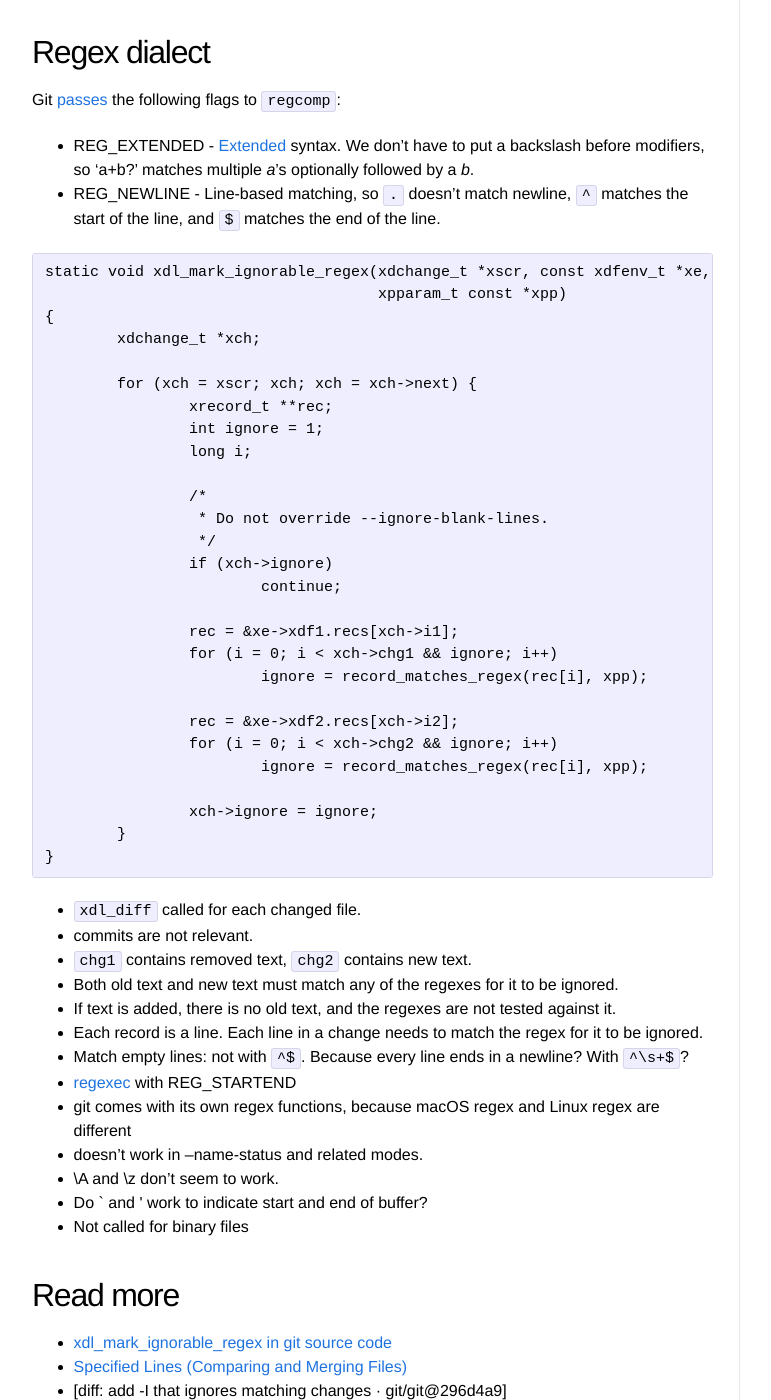
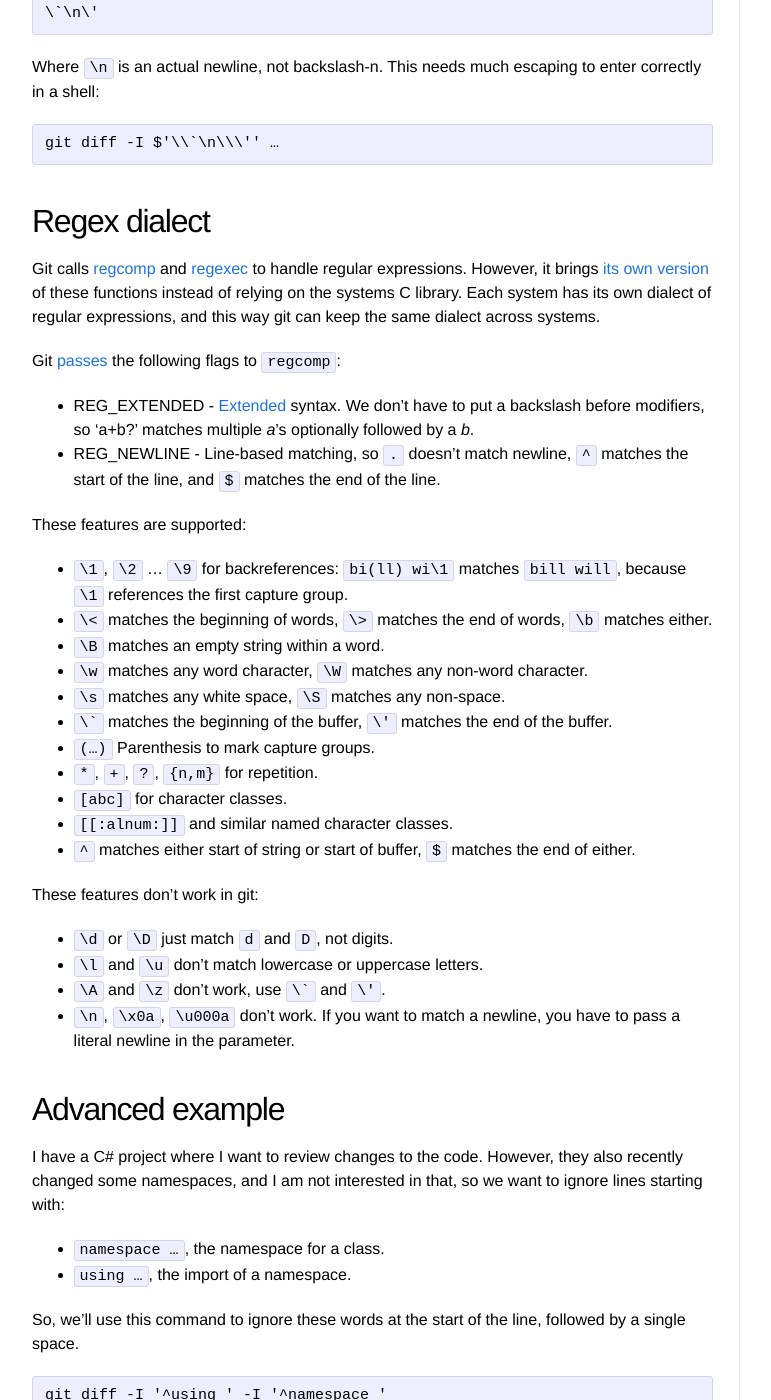
Before and after one commit to Sjord/Sjord.github.io, a Jekyll site: the page built from _posts/2021-09-09-how-does-git-diff-ignore-matching-lines-work.md, in a window 1280 px wide and 1400 px high, scrolled down 2320 px. Shown: the whole window, without its empty margins (108-879 px from the left). Built offline with Jekyll 4.4.1, drawn with Linux system fonts in a browser that asks for light colours; some of the changed text lies outside the part shown.

Commit message:
It's not consecutive lines

````diff
--- a/_posts/2021-09-09-how-does-git-diff-ignore-matching-lines-work.md
+++ b/_posts/2021-09-09-how-does-git-diff-ignore-matching-lines-work.md
@@ -9,9 +9,11 @@
 
 Git diff shows the differences in files between two commits. Instead of showing all differences, it can omit some differences and show only interesting changes. For example, `--ignore-all-space` or `-w` omits differences in white space. Additionally, it is possibly to specify which differences to ignore, by specifying one or more regular expressions with `--ignore-matching-lines` (`-I`).
 
-A difference is only ignored when both the removed lines and the added lines match at least one of the supplied regular expressions.
+A difference is only ignored when both the removed lines and the added lines match at least one of the supplied regular expressions. The set of consecutive lines that are removed and added is checked against each regex. If all lines match, this difference is not shown. This is reevaluated for each set of consecutive lines. Commits don't matter here; the diff is taken between the old version and the new version.
 
-## Example
+The `--ignore-matching-lines` and other similar flags only work when git is actually comparing the content of the files. When passing `--name-only` or `--name-status`, git only determines whether files are changed without looking at their contents. The ignore flags don't do anything in that case. They also don't affect binary files.
+
+## Simple example
 
 We have this text file:
 
@@ -58,14 +60,13 @@
 An empty line cannot be matched with `^$`. `^` matches both the beginning of the line and the beginning of the buffer. Similarly, `$` matches both the end of the line as the end of the buffer. All changed lines end in a newline, just before the end of the buffer. This means that `^$` matches every changed line. The newline at the end starts a new line, and is immediately followed by the end of the buffer.
 
 ```
-His bill will hold more than his belican,\n
-                                           ↑
-                                           ^ matches because \n starts a new line
-                                           $ matches because the buffer ends here
-
+… his belican,\n
+                ↑
+                ^ matches because \n starts a new line
+                $ matches because the buffer ends here
 ```
 
-To match more precisely, we can use <code class="language-plaintext highlighter-rouge">\`</code> to match the start of the buffer, and `\'` to match the end of the buffer. An empty line can thus be matched with:
+To match more precisely, we can use ``\` `` to match the start of the buffer, and `\'` to match the end of the buffer. An empty line can thus be matched with:
 
     \`\n\'
 
@@ -75,62 +76,72 @@
 
 ## Regex dialect
 
+Git calls [regcomp](https://man7.org/linux/man-pages/man3/regcomp.3.html) and [regexec](https://man7.org/linux/man-pages/man3/regcomp.3.html) to handle regular expressions. However, it brings [its own version](https://github.com/git/git/tree/55194925e62b34a3f62b31034f73a6bcfb063bc5/compat/regex) of these functions instead of relying on the systems C library. Each system has its own dialect of regular expressions, and this way git can keep the same dialect across systems.
+
 Git [passes](https://github.com/git/git/blob/55194925e62b34a3f62b31034f73a6bcfb063bc5/diff.c#L5237-L5238) the following flags to `regcomp`:
 
 * REG_EXTENDED - [Extended](https://www.gnu.org/software/gnulib/manual/html_node/posix_002dextended-regular-expression-syntax.html#posix_002dextended-regular-expression-syntax) syntax. We don't have to put a backslash before modifiers, so 'a+b?' matches multiple *a*'s optionally followed by a *b*.
 * REG_NEWLINE - Line-based matching, so `.` doesn't match newline, `^` matches the start of the line, and `$` matches the end of the line.
 
+These features are supported:
 
-```
-static void xdl_mark_ignorable_regex(xdchange_t *xscr, const xdfenv_t *xe,
-				     xpparam_t const *xpp)
-{
-	xdchange_t *xch;
+* `\1`, `\2` … `\9` for backreferences: `bi(ll) wi\1` matches `bill will`, because `\1` references the first capture group.
+* `\<` matches the beginning of words, `\>` matches the end of words, `\b` matches either.
+* `\B` matches an empty string within a word.
+* `\w` matches any word character, `\W` matches any non-word character.
+* `\s` matches any white space, `\S` matches any non-space.
+* ``\` `` matches the beginning of the buffer, `\'` matches the end of the buffer.
+* `(…)` Parenthesis to mark capture groups.
+* `*`, `+`, `?`, `{n,m}` for repetition.
+* `[abc]` for character classes.
+* `[[:alnum:]]` and similar named character classes.
+* `^` matches either start of string or start of buffer, `$` matches the end of either.
 
-	for (xch = xscr; xch; xch = xch->next) {
-		xrecord_t **rec;
-		int ignore = 1;
-		long i;
+These features don't work in git:
 
-		/*
-		 * Do not override --ignore-blank-lines.
-		 */
-		if (xch->ignore)
-			continue;
+* `\d` or `\D` just match `d` and `D`, not digits.
+* `\l` and `\u` don't match lowercase or uppercase letters.
+* `\A` and `\z` don't work, use ``\` `` and `\'`.
+* `\n`, `\x0a`, `\u000a` don't work. If you want to match a newline, you have to pass a literal newline in the parameter.
 
-		rec = &xe->xdf1.recs[xch->i1];
-		for (i = 0; i < xch->chg1 && ignore; i++)
-			ignore = record_matches_regex(rec[i], xpp);
+## Advanced example
 
-		rec = &xe->xdf2.recs[xch->i2];
-		for (i = 0; i < xch->chg2 && ignore; i++)
-			ignore = record_matches_regex(rec[i], xpp);
+I have a C# project where I want to review changes to the code. However, they also recently changed some namespaces, and I am not interested in that, so we want to ignore lines starting with:
 
-		xch->ignore = ignore;
-	}
-}
-```
+* `namespace …`, the namespace for a class.
+* `using …`, the import of a namespace.
 
-* `xdl_diff` called for each changed file.
-* commits are not relevant.
-* `chg1` contains removed text, `chg2` contains new text.
-* Both old text and new text must match any of the regexes for it to be ignored.
-* If text is added, there is no old text, and the regexes are not tested against it.
-* Each record is a line. Each line in a change needs to match the regex for it to be ignored.
-* Match empty lines: not with `^$`. Because every line ends in a newline? With `^\s+$`?
-* [regexec](https://www.man7.org/linux/man-pages/man3/regex.3.html) with REG_STARTEND
-* git comes with its own regex functions, because macOS regex and Linux regex are different
-* doesn't work in --name-status and related modes.
-* \A and \z don't seem to work.
-* Do \` and \' work to indicate start and end of buffer?
-* Not called for binary files
+So, we'll use this command to ignore these words at the start of the line, followed by a single space.
+
+    git diff -I '^using ' -I '^namespace '
+
+However, the resulting diff still has namespace changes:
+
+    -<U+FEFF>namespace SomeOldNameSpace
+	+<U+FEFF>namespace SomeNewNameSpace^M
+
+These are [byte order marks](https://en.wikipedia.org/wiki/Byte_order_mark) (BOM) that can appear at the start of the file. We want to ignore those too. And of course we want to ignore any empty lines that are added during the namespace changes:
+
+    git diff -I $'^(\ufeff)?using ' -I '^(\ufeff)?namespace ' -I $'\\`\n\\\'' …
+
+As you can see, it becomes quite complex quite fast.
+
+## Conclusion
+
+So, git diff --ignore-matching-lines:
+
+* works on sets of consecutive lines,
+* only hides a set if all the deleted lines and all the added lines match any of the given regular expressions,
+* uses the glibc extended POSIX regex dialect, even on non-glibc systems,
+
 
 ## Read more
 
+* [Exact behavior of diff --ignore-matching-lines = RE](https://memotut.com/diff-ignore-matching-lines=re-exact-behavior-d9ff4/)
+* [GNU Gnulib: Regular expressions](https://www.gnu.org/software/gnulib/manual/html_node/Regular-expressions.html#Regular-expressions)
+* [Diff manual - Suppressing differences whose lines all match a regular expression](https://www.gnu.org/software/diffutils/manual/html_node/Specified-Lines.html#Specified-Lines)
+* [Git - git-diff Documentation](https://git-scm.com/docs/git-diff)
 * [xdl_mark_ignorable_regex in git source code](https://github.com/git/git/blob/55194925e62b34a3f62b31034f73a6bcfb063bc5/xdiff/xdiffi.c#L1028-L1054)
-* [Specified Lines (Comparing and Merging Files)](https://www.gnu.org/software/diffutils/manual/html_node/Specified-Lines.html#Specified-Lines)
-* [diff: add -I<regex> that ignores matching changes · git/git@296d4a9](https://github.com/git/git/commit/296d4a94e7231a1d57356889f51bff57a1a3c5a1)
-* [[LINUX] Exact behavior of diff --ignore-matching-lines = RE](https://memotut.com/diff-ignore-matching-lines=re-exact-behavior-d9ff4/)
-* [[PATCH 0/2] diff: add -I<regex> that ignores matching changes - Michał Kępień](https://lore.kernel.org/git/20201001120606.25773-1-michal@isc.org/)
+* [git commit 296d4a9: diff: add -I&lt;regex&gt; that ignores matching changes](https://github.com/git/git/commit/296d4a94e7231a1d57356889f51bff57a1a3c5a1)
+* [git mailinglist: diff: add -I&lt;regex&gt; that ignores matching changes - Michał Kępień](https://lore.kernel.org/git/20201001120606.25773-1-michal@isc.org/)
 * [regular expression - How to diff files ignoring comments (lines starting with #)? - Unix & Linux Stack Exchange](https://unix.stackexchange.com/questions/17040/how-to-diff-files-ignoring-comments-lines-starting-with)
-* [GNU Gnulib: Regular expressions](https://www.gnu.org/software/gnulib/manual/html_node/Regular-expressions.html#Regular-expressions)
````
